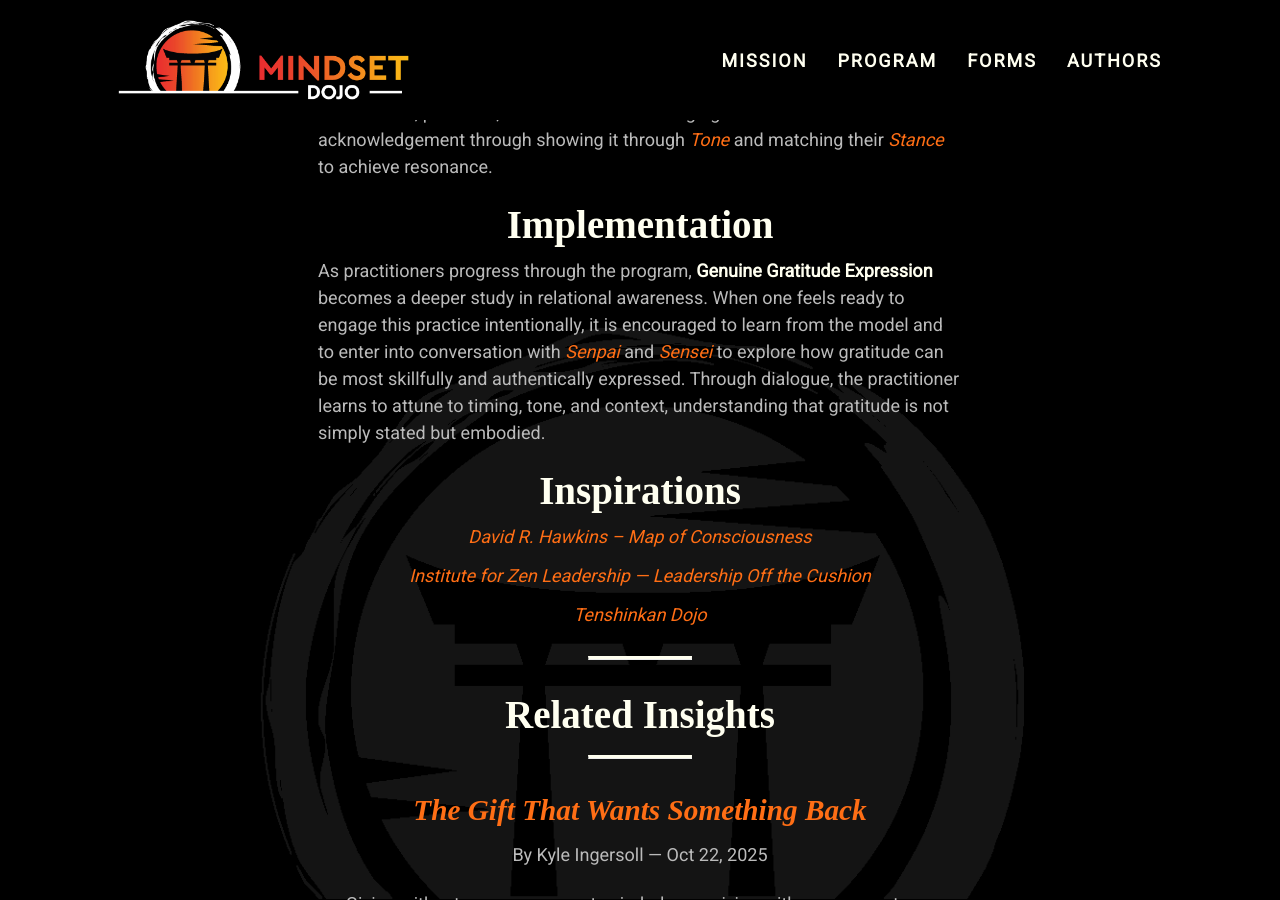
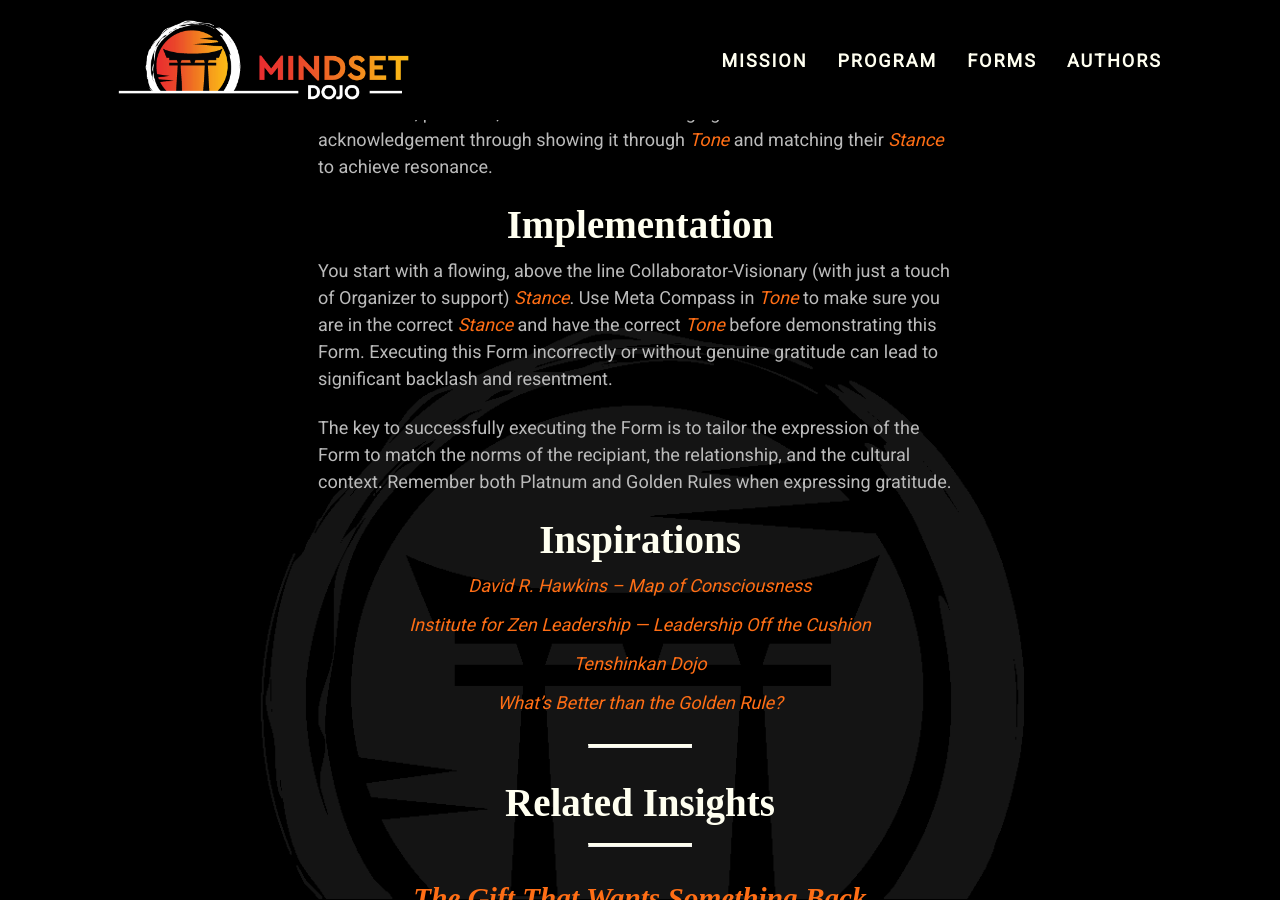
Before and after one commit to mindset-dojo/mindset-dojo.github.io, a Jekyll site: the page built from _forms/genuine-gratitude-expression.md, in a window 1280 px wide and 900 px high, scrolled down 482 px. Built offline with Jekyll 4.4.1, drawn with Linux system fonts in a browser that asks for light colours; some web fonts are replaced.

Commit message:
refactor(genuine-gratitude-expression): implementation section and add golden/platnum rule inspiration.

```diff
--- a/_forms/genuine-gratitude-expression.md
+++ b/_forms/genuine-gratitude-expression.md
@@ -20,10 +20,13 @@ You acknowledge the investment of finite energy and are genuinely grateful for t
 
 ## Implementation
 
-As practitioners progress through the program, **Genuine Gratitude Expression** becomes a deeper study in relational awareness. When one feels ready to engage this practice intentionally, it is encouraged to learn from the model and to enter into conversation with [Senpai](../senpai/) and [Sensei](../sensei/) to explore how gratitude can be most skillfully and authentically expressed. Through dialogue, the practitioner learns to attune to timing, tone, and context, understanding that gratitude is not simply stated but embodied.
+You start with a flowing, above the line Collaborator-Visionary (with just a touch of Organizer to support) [Stance](../stance/). Use Meta Compass in [Tone](../tone/) to make sure you are in the correct [Stance](../stance/) and have the correct [Tone](../tone/) before demonstrating this Form. Executing this Form incorrectly or without genuine gratitude can lead to significant backlash and resentment.
+
+The key to successfully executing the Form is to tailor the expression of the Form to match the norms of the recipiant, the relationship, and the cultural context. Remember both Platnum and Golden Rules when expressing gratitude.
 
 ## Inspirations
 
 - [David R. Hawkins – Map of Consciousness](https://veritaspub.com/map-of-consciousness/)
 - [Institute for Zen Leadership — Leadership Off the Cushion](https://zenleader.global/)
 - [Tenshinkan Dojo](https://japaneseculturecenter.com/classes/aikido)
+- [What's Better than the Golden Rule?](https://www.thecaap.org/news/whats-better-than-the-golden-rulenbsp)
```
